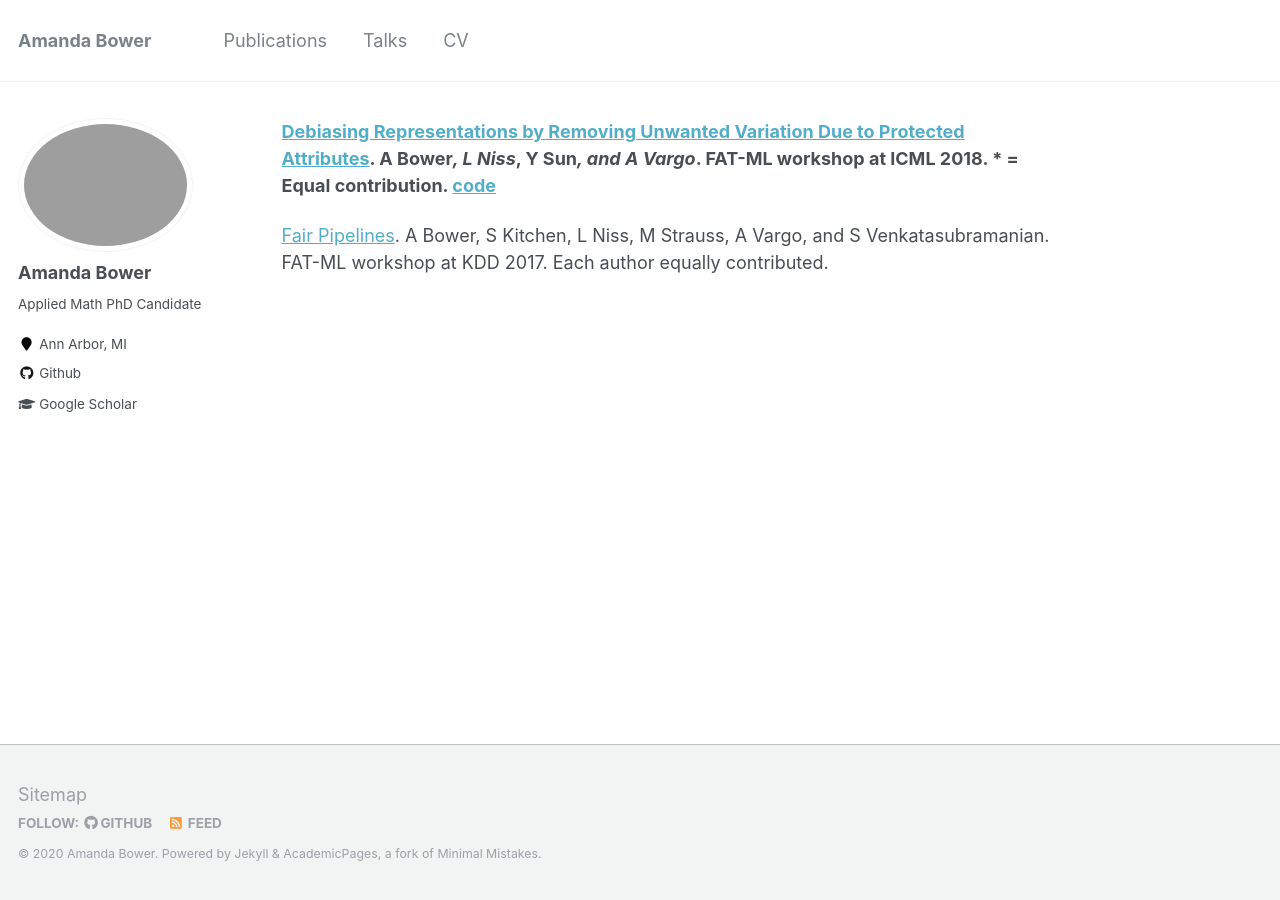
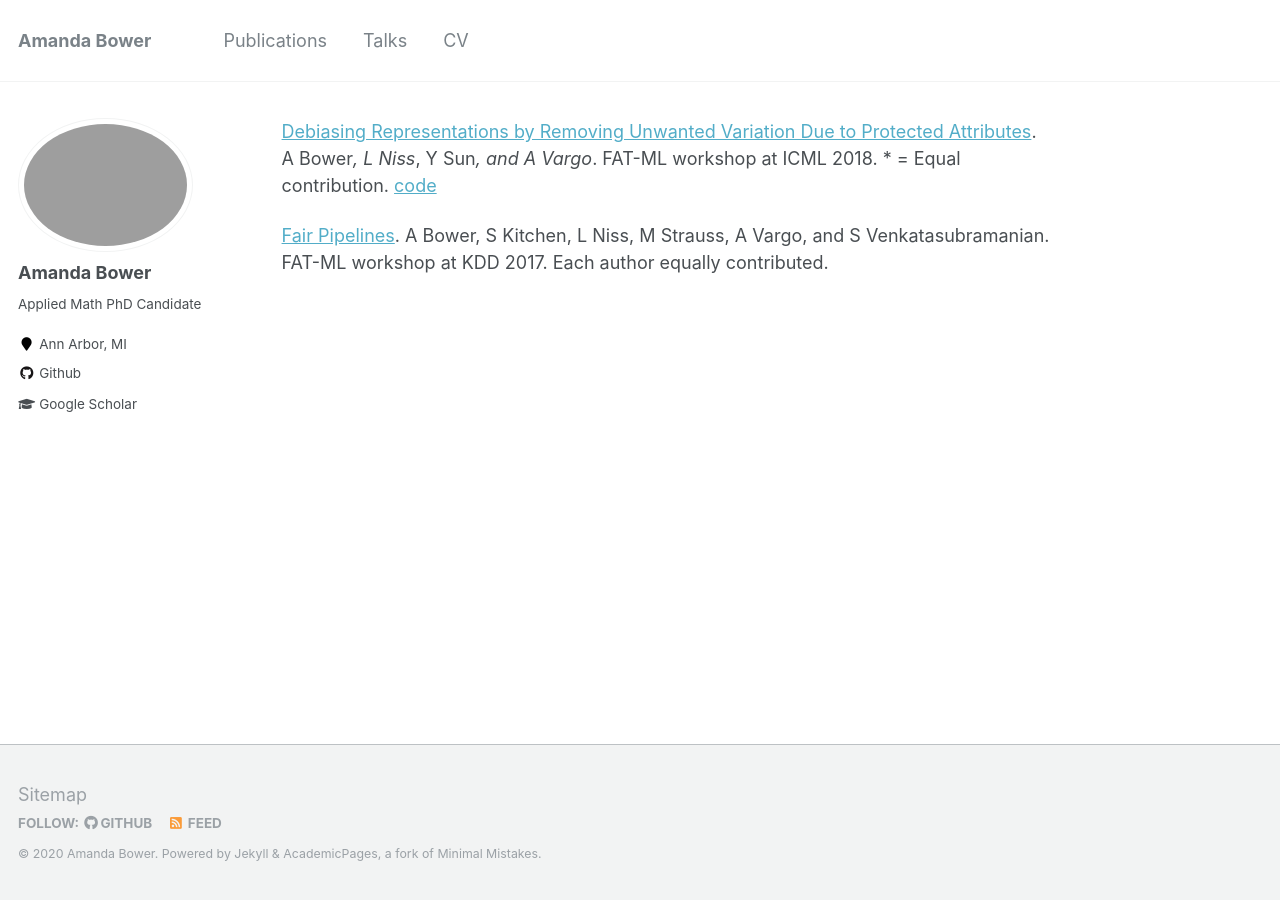
Before and after one commit to Amandarg/amandarg.github.io, a Jekyll site: the page built from _pages/publications.md, in a window 1280 px wide. Built offline with Jekyll 4.4.1, drawn with Linux system fonts in a browser that asks for light colours; our own code applies the rules of GitHub Pages for plain Markdown files.

```diff
--- a/_pages/publications.md
+++ b/_pages/publications.md
@@ -1,3 +1,3 @@
-<b>[Debiasing Representations by Removing Unwanted Variation Due to Protected Attributes](https://arxiv.org/pdf/1807.00461.pdf)<b>. A Bower*, L Niss*, Y Sun*, and A Vargo*.  FAT-ML workshop at ICML 2018. * = Equal contribution. [code](https://github.com/Amandarg/debias)
+[Debiasing Representations by Removing Unwanted Variation Due to Protected Attributes](https://arxiv.org/pdf/1807.00461.pdf). A Bower*, L Niss*, Y Sun*, and A Vargo*.  FAT-ML workshop at ICML 2018. * = Equal contribution. [code](https://github.com/Amandarg/debias)
 
 [Fair Pipelines](https://arxiv.org/pdf/1707.00391.pdf). A Bower, S Kitchen, L Niss, M Strauss, A Vargo, and S Venkatasubramanian. FAT-ML workshop at KDD 2017. Each author equally contributed.
```
